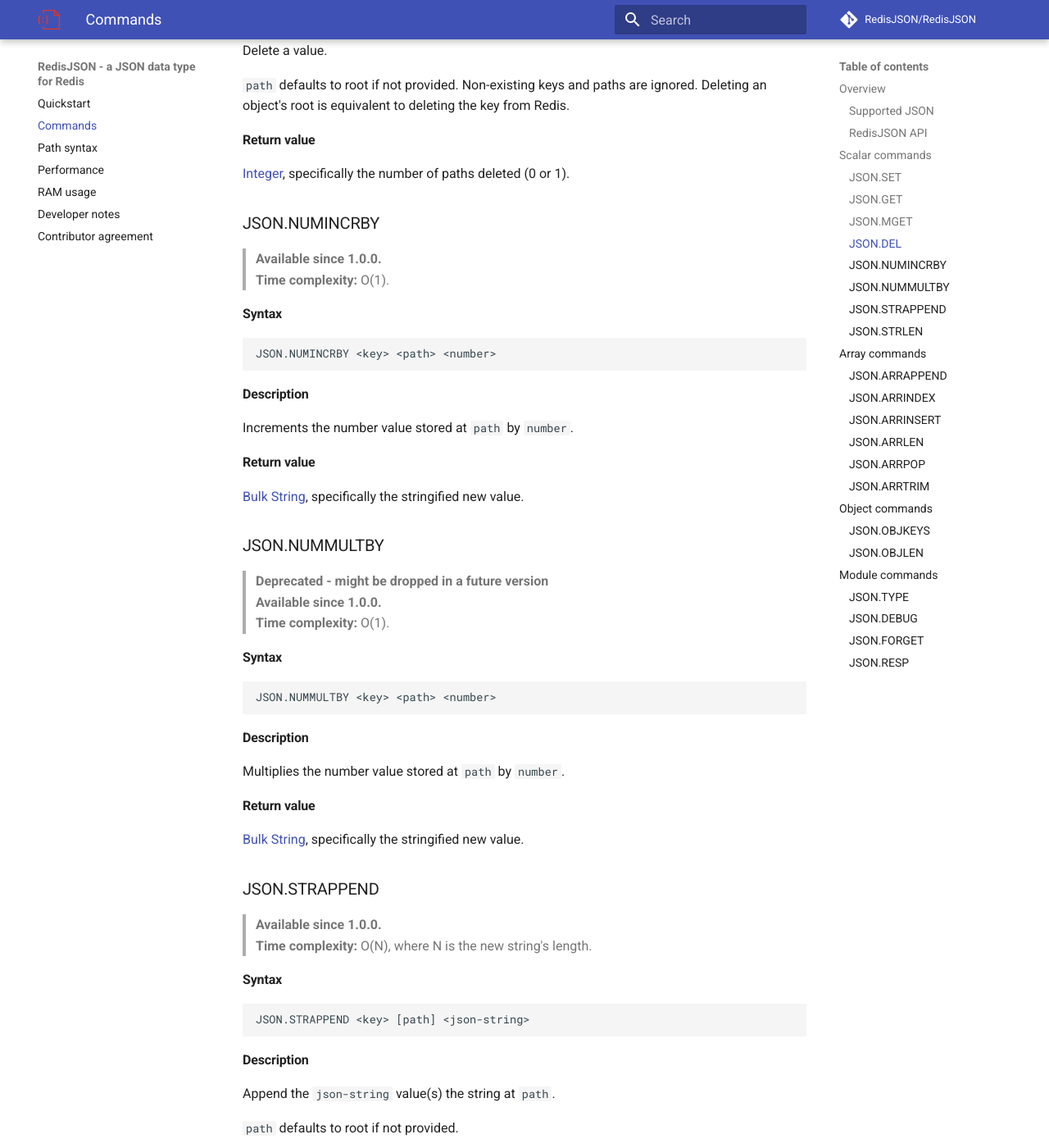
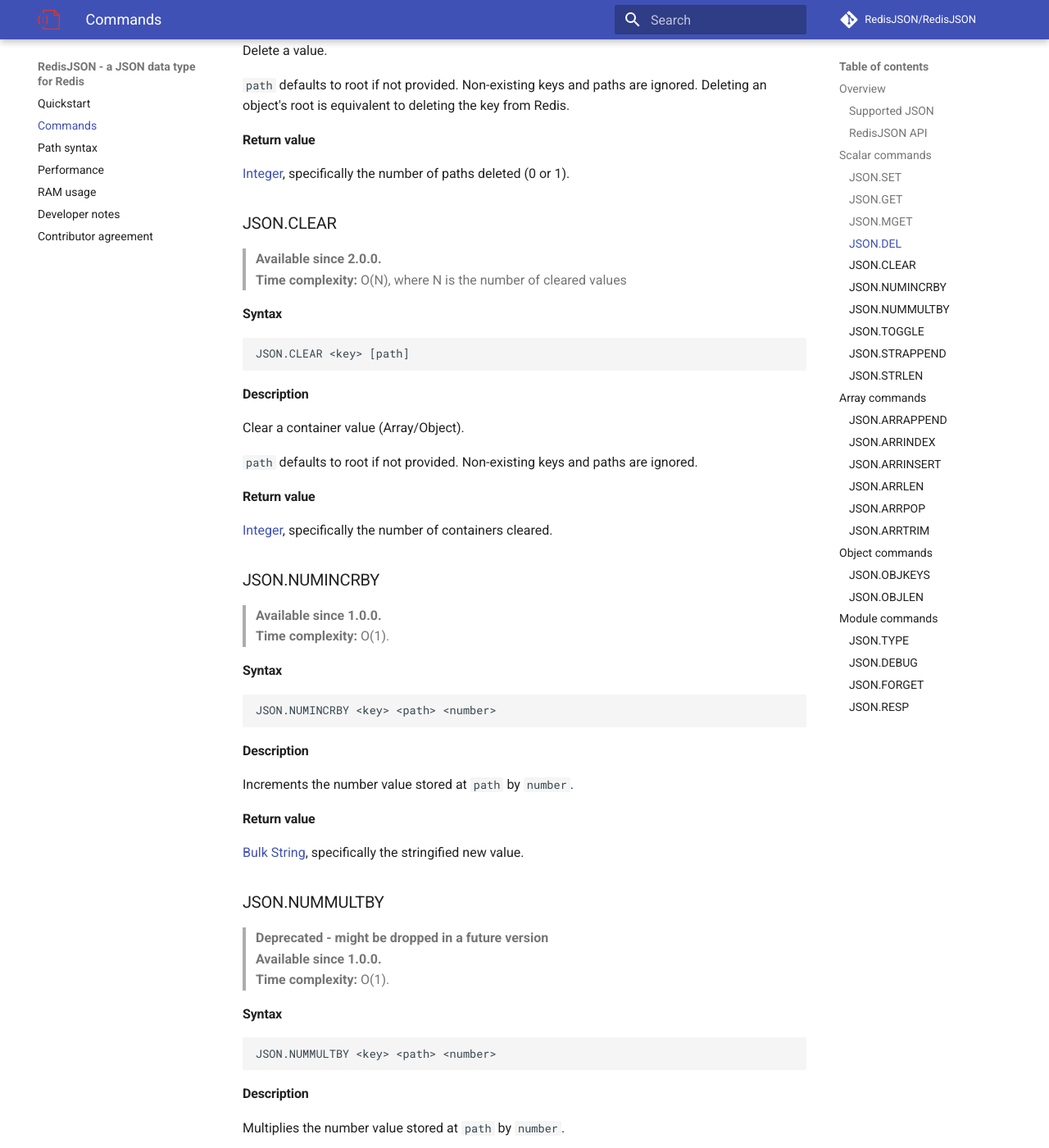
Before and after one commit to RedisJSON/RedisJSON, an MkDocs documentation site: the page built from docs/commands.md, in a window 1280 px wide and 1400 px high, scrolled down 3109 px. Shown: the whole window at 82% size. Built offline with MkDocs 1.6.1 and Material for MkDocs 9.7.7, drawn with Linux system fonts in a browser that asks for light colours; comment, search, counter and statistics services are not loaded; some of the changed text lies outside the part shown.

Commit message:
fix #465 Add docs fo JSON.CLEAR and JSON.TOGGLE

````diff
--- a/docs/commands.md
+++ b/docs/commands.md
@@ -137,6 +137,27 @@
 
 [Integer][2], specifically the number of paths deleted (0 or 1).
 
+### JSON.CLEAR
+
+> **Available since 2.0.0.**
+> **Time complexity:**  O(N), where N is the number of cleared values
+
+#### Syntax
+
+```
+JSON.CLEAR <key> [path]
+```
+
+#### Description
+
+Clear a container value (Array/Object).
+
+`path` defaults to root if not provided. Non-existing keys and paths are ignored.
+
+#### Return value
+
+[Integer][2], specifically the number of containers cleared.
+
 ### JSON.NUMINCRBY
 
 > **Available since 1.0.0.**
@@ -175,6 +196,25 @@
 #### Return value
 
 [Bulk String][3], specifically the stringified new value.
+
+### JSON.TOGGLE
+
+> **Available since 2.0.0.**
+> **Time complexity:**  O(1).
+
+#### Syntax
+
+```
+JSON.TOGGLE <key> <path>
+```
+
+#### Description
+
+Toggle a boolean value stored at `path`.
+
+#### Return value
+
+[Integer][2], specifically the new value (0-false or 1-true).
 
 ### JSON.STRAPPEND
 
````
